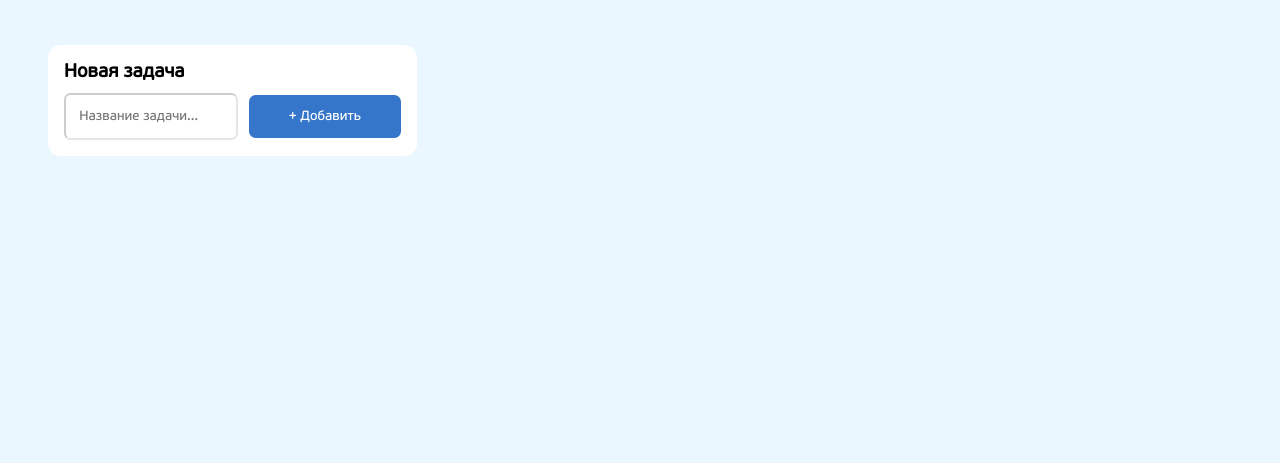
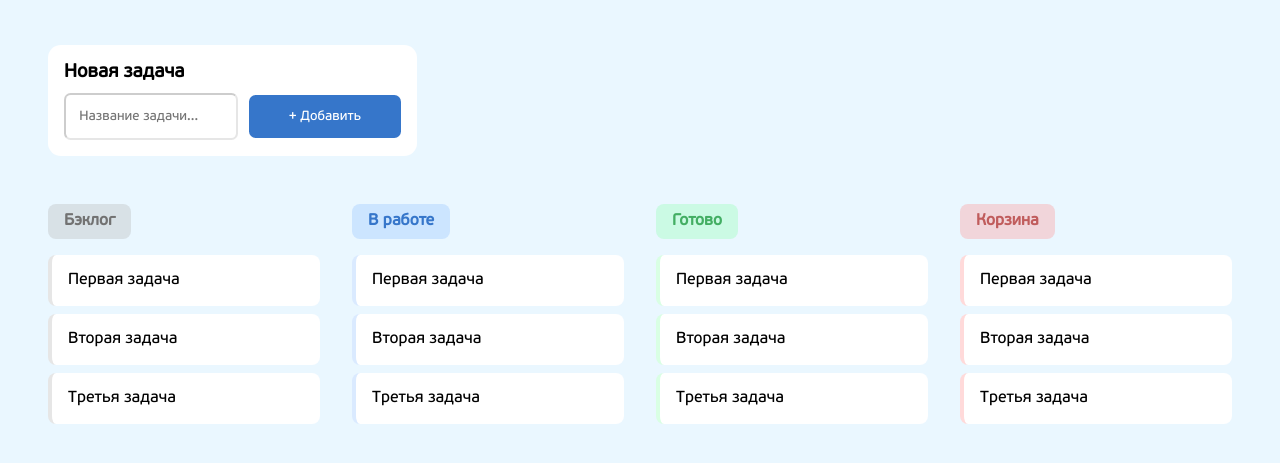
Before and after one commit to SonRose352/WEB-project1, a plain HTML site: page index.html in a window 1280 px wide. Shown: the part 57-520 px from the top of the page. Drawn offline with Linux system fonts and the light colour scheme.

Commit message:
Second commit

```diff
--- a/index.html
+++ b/index.html
@@ -12,6 +12,9 @@
     <section class="add-new-task">
 
     </section>
+    <section class="boardtask">
+
+    </section>
     <script src="src/main.js" type="module"></script>
 </body>
 
--- a/src/main.js
+++ b/src/main.js
@@ -1,9 +1,49 @@
 import HeaderComponent from "./view/header-component.js";
 import FormAddTaskComponent from "./view/form-add-task-component.js";
 import { render, RenderPosition } from "./framework/render.js";
+import TaskListComponent from "./view/task-list-component.js";
 
 const bodyContainer = document.querySelector('.board-app');
 const formContainer = document.querySelector('.add-new-task');
+const taskListContainer = document.querySelector('.boardtask');
 
 render(new HeaderComponent(), bodyContainer, RenderPosition.AFTERBEGIN);
 render(new FormAddTaskComponent(), formContainer, RenderPosition.AFTERBEGIN);
+
+const demoTasks = [
+    { text: 'Первая задача' },
+    { text: 'Вторая задача' },
+    { text: 'Третья задача' }
+];
+
+const taskListsData = [
+    {
+        title: 'Бэклог',
+        className: 'boardtask-backlog',
+        tasks: demoTasks
+    },
+    {
+        title: 'В работе',
+        className: 'boardtask-in-progress',
+        tasks: demoTasks
+    },
+    {
+        title: 'Готово',
+        className: 'boardtask-complete',
+        tasks: demoTasks
+    },
+    {
+        title: 'Корзина',
+        className: 'boardtask-trash-bin',
+        tasks: demoTasks
+    }
+];
+
+taskListsData.forEach(data => {
+    const taskList = new TaskListComponent({
+        title: data.title,
+        className: data.className,
+        tasks: data.tasks
+    });
+    render(taskList, taskListContainer);
+});
--- /dev/null
+++ b/src/view/task-component.js
@@ -0,0 +1,30 @@
+import { createElement } from "../framework/render.js";
+
+function createTaskComponentTemplate(taskText) {
+    return (
+        `
+        <li class="list-task">${taskText}</li>
+        `
+    );
+}
+
+export default class TaskComponent {
+    constructor(task) {
+        this.task = task;
+    }
+
+    getTemplate() {
+        return createTaskComponentTemplate(this.task.text);
+    }
+
+    getElement() {
+        if (!this.element) {
+            this.element = createElement(this.getTemplate());
+        }
+        return this.element;
+    }
+
+    removeElement() {
+        this.element = null;
+    }
+}
--- /dev/null
+++ b/src/view/task-list-component.js
@@ -0,0 +1,43 @@
+import { createElement } from "../framework/render.js";
+import TaskComponent from "./task-component.js";
+
+function createTaskListComponentTemplate() {
+    return `
+        <div class="${this.className} tasks-list">
+            <h4>${this.title}</h4>
+            <ul class="list"></ul>
+        </div>
+    `;
+}
+
+export default class TaskListComponent {
+    constructor({ title, className, tasks }) {
+        this.title = title;
+        this.className = className;
+        this.tasks = tasks;
+    }
+
+    getTemplate() {
+        return createTaskListComponentTemplate.call(this);
+    }
+
+    getElement() {
+        if (!this.element) {
+            this.element = createElement(this.getTemplate());
+            this.renderTasks();
+        }
+        return this.element;
+    }
+
+    renderTasks() {
+        const listContainer = this.element.querySelector('.list');
+        this.tasks.forEach(task => {
+            const taskItem = new TaskComponent(task);
+            listContainer.appendChild(taskItem.getElement());
+        });
+    }
+
+    removeElement() {
+        this.element = null;
+    }
+}
--- a/styles/style.css
+++ b/styles/style.css
@@ -91,6 +91,8 @@ header {
     padding-block: 0.5em;
     padding-inline: 1em;
     margin-bottom: 1em;
+    background-color: var(--gray-back);
+    color: var(--gray);
 }
 
 .boardtask-backlog h4 {
@@ -127,6 +129,10 @@ header {
     border-radius: 0.5em;
 }
 
+.tasks-list .list-task {
+    border-color: var(--gray-back);
+}
+
 .boardtask-backlog .list-task {
     border-color: var(--gray-back);
 }
```
